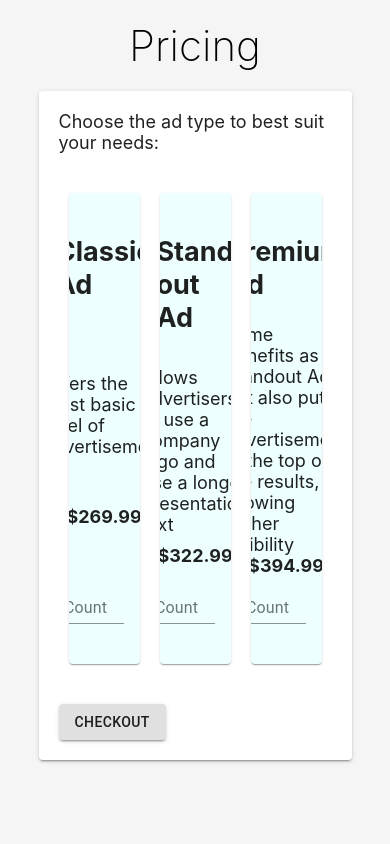
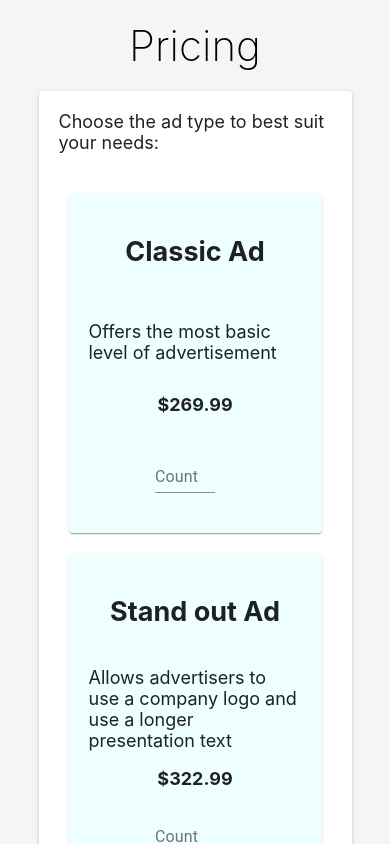
Before and after one commit to subhban01/ad-pricing, a React (Create React App) app: page /pricing in a window 390 px wide. Shown: the top 844 px of the page. Built offline with nearby package versions, Linux system fonts and the light colour scheme.

Commit message:
media queries and readme update

```diff
--- a/src/pages/Pricing.tsx
+++ b/src/pages/Pricing.tsx
@@ -68,8 +68,7 @@ function Pricing() {
           Hello {data?.firstName || "user"}, as a priviledged customer, we have
           the below special pricing for you:
           <strong>{`${offerTexts}\n`}</strong>
-          [Final price will be shown in checkout section after you confirm
-          selection]
+          <em>[Final price will be shown in the checkout page]</em>
         </div>
       )}
 
--- a/src/styles/style.scss
+++ b/src/styles/style.scss
@@ -50,7 +50,8 @@ header {
   width: 70vw;
   border-radius: 5px;
   color: #fff;
-  padding: 20px 0;
+  padding: 20px;
+  white-space: pre-wrap;
 }
 
 .MuiFormControl-root.count {
@@ -76,3 +77,19 @@ header {
 .summary-item {
   margin: 10px;
 }
+
+@media only screen and (max-width: 900px) {
+  .pricing-card-container {
+    flex-flow: column;
+  }
+
+  .pricing-card-container > .price-card {
+    width: auto;
+    margin-bottom: 20px;
+  }
+
+  .message {
+    margin: 0 auto 30px;
+    width: 90vw;
+  }
+}
```
Also changed, not shown: 1 other file (tests, documents, lock files or other folders).
